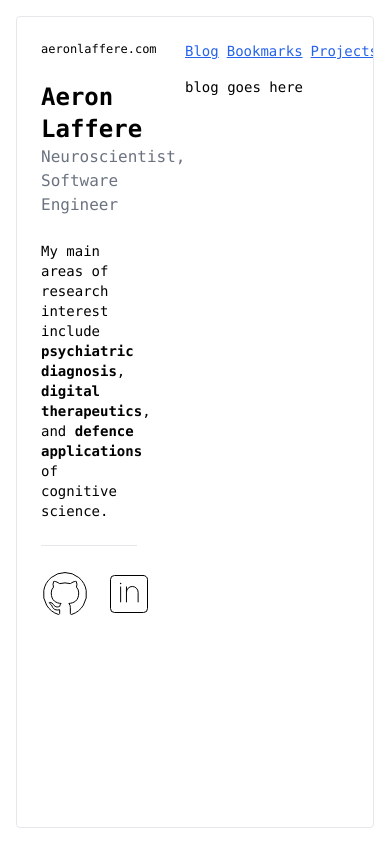
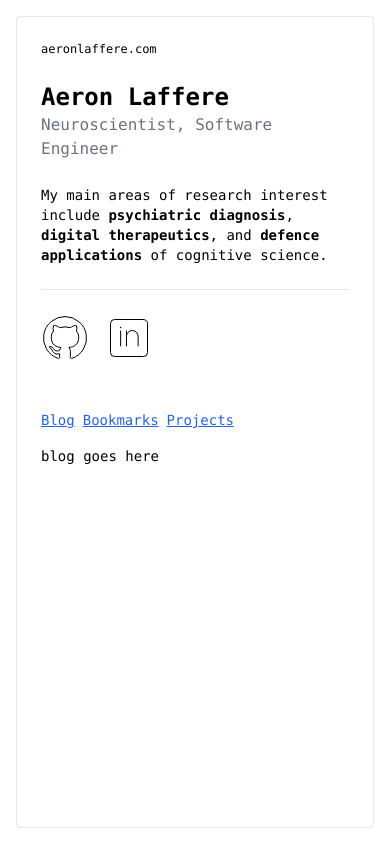
Before and after one commit to aeronjl/aeronlaffere.com, a SvelteKit app: page / in a window 390 px wide. Built offline with nearby package versions, Linux system fonts and the light colour scheme.

Commit message:
responsive layout

```diff
--- a/src/routes/+layout.svelte
+++ b/src/routes/+layout.svelte
@@ -5,9 +5,9 @@
 
 <div class="flex max-h-screen min-h-screen items-center justify-center">
 	<div
-		class="grid max-h-[calc(100vh-2rem)] min-h-[calc(100vh-2rem)] min-w-[calc(100vw-2rem)] max-w-[calc(100vw-2rem)] grid-cols-9 gap-x-12 overflow-clip rounded border p-6 font-mono"
+		class="md:grid flex flex-col max-h-[calc(100vh-2rem)] min-h-[calc(100vh-2rem)] min-w-[calc(100vw-2rem)] max-w-[calc(100vw-2rem)] grid-cols-9 gap-x-12 overflow-clip rounded border p-6 font-mono"
 	>
-		<div class="col-span-3">
+		<div class="col-span-3 lg:mb-0 mb-12">
 			<div class="flex flex-col gap-y-6">
 				<a href="/" class="font-mono text-xs hover:underline">aeronlaffere.com</a>
 				<div>
```
